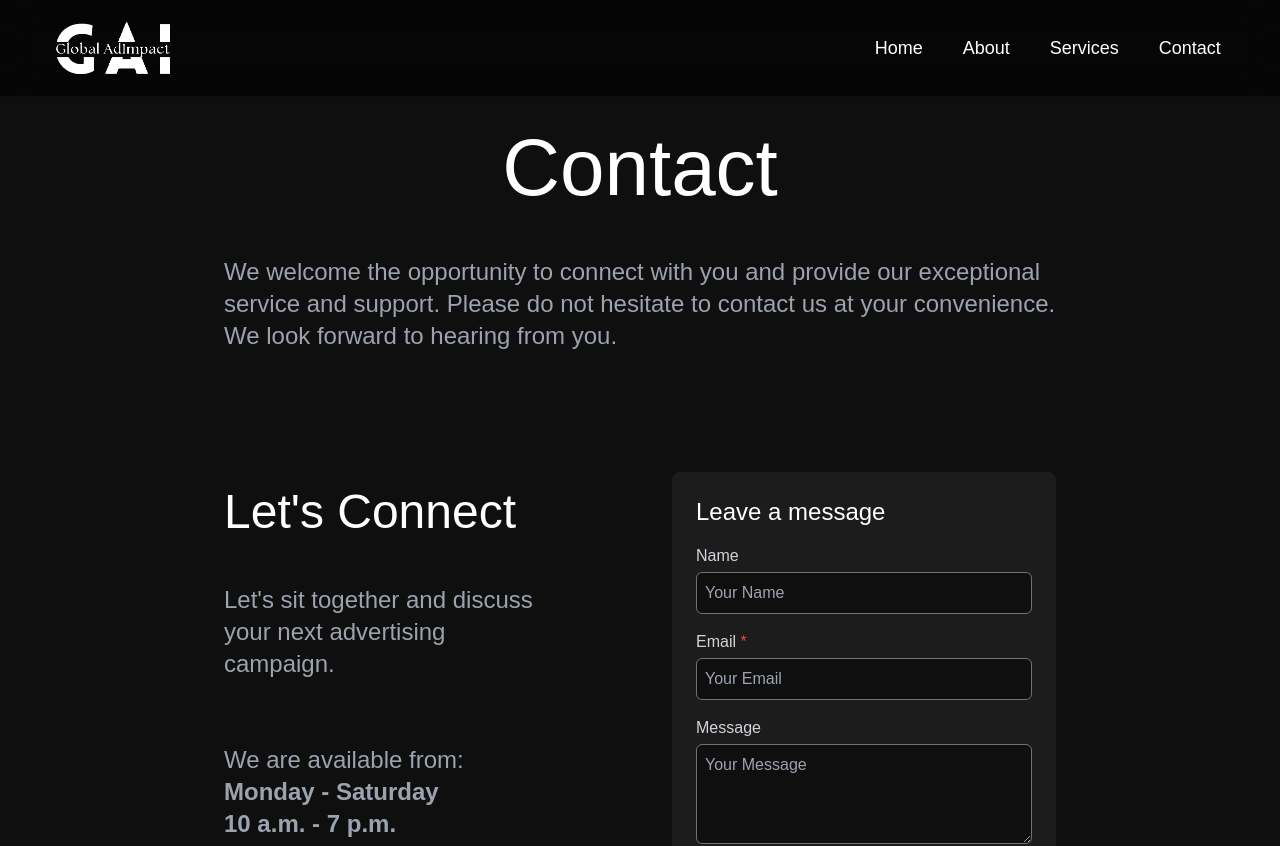
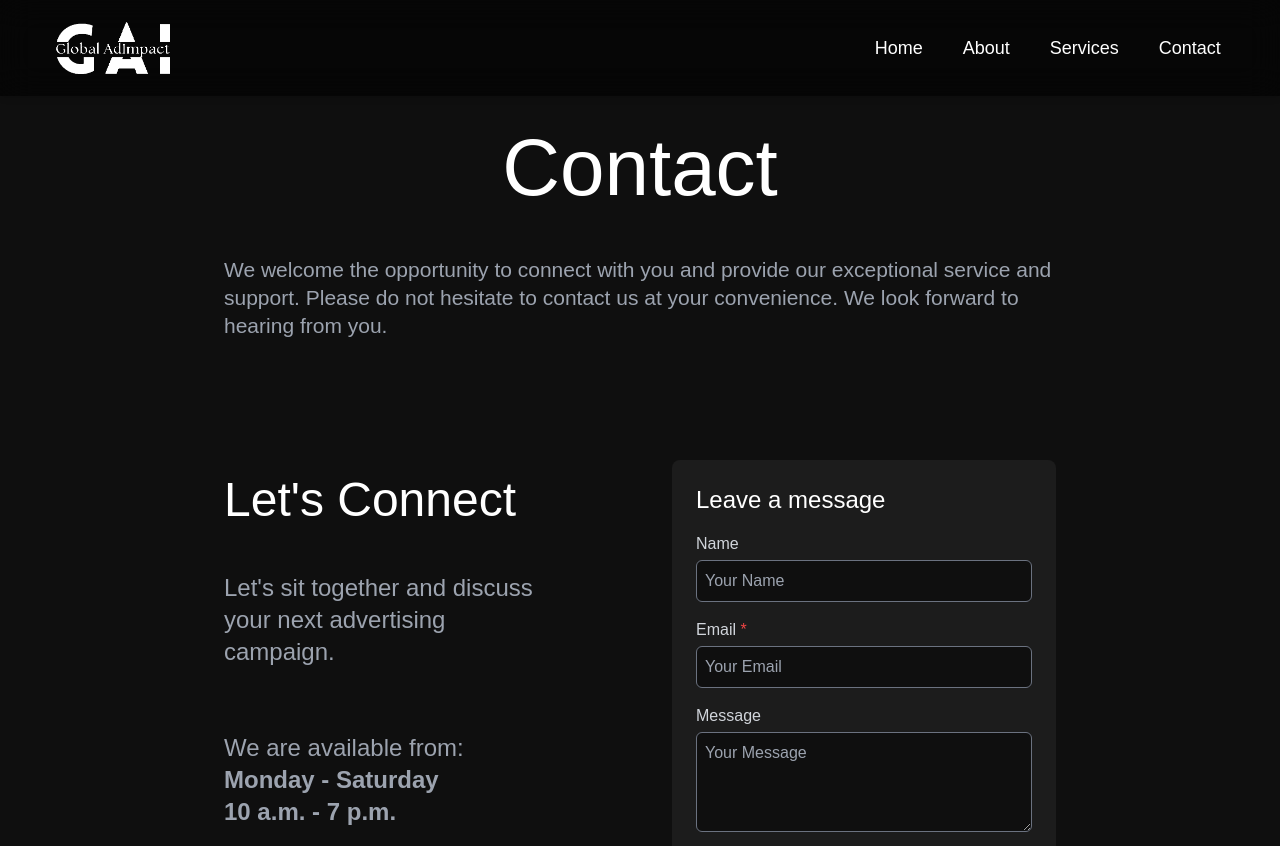
Before and after one commit to sagarchoithramani/global-ad-impact-client, a React (Vite) app: page /contact in a window 1280 px wide. Shown: the top 846 px of the page. Built offline with nearby package versions, Linux system fonts and the light colour scheme; the HTML template or start-up script is replaced by a standard one; a web font is replaced by a local one.

Commit message:
font size change

```diff
--- a/src/components/HeroSection.tsx
+++ b/src/components/HeroSection.tsx
@@ -63,7 +63,7 @@ const HeroSection: React.FC = () => {
 							Enhance Tradition and Innovation for an Exceptional
 							Outdoor Experience
 						</h1>
-						<p className="text-[14px] md:text-[16px] lg:text-[17px] xl:text-[20px] 2xl:text-[24px] leading-relaxed md:leading-snug">
+						<p className="text-[14px] md:text-[13px] lg:text-[14px] xl:text-[17px] 2xl:text-[21px] leading-relaxed md:leading-snug">
 							Global AdImpact excels in delivering powerful
 							out-of-home (OOH) advertising through both digital
 							and traditional channels. We combine cutting-edge
--- a/src/pages/Contact.tsx
+++ b/src/pages/Contact.tsx
@@ -54,7 +54,7 @@ const Contact = () => {
 				<h1 className="text-white text-4xl sm:text-5xl lg:text-[5rem] my-8 md:my-8 lg:my-12 text-left md:text-center">
 					Contact
 				</h1>
-				<p className="text-gray-400 text-base sm:text-lg lg:text-2xl leading-7 pb-10 md:my-8 lg:my-12 text-left">
+				<p className="text-gray-400 text-base sm:text-lg lg:text-[21px] leading-7 pb-10 md:my-8 lg:my-12 text-left">
 					We welcome the opportunity to connect with you and provide
 					our exceptional service and support. Please do not hesitate
 					to contact us at your convenience. We look forward to
```
